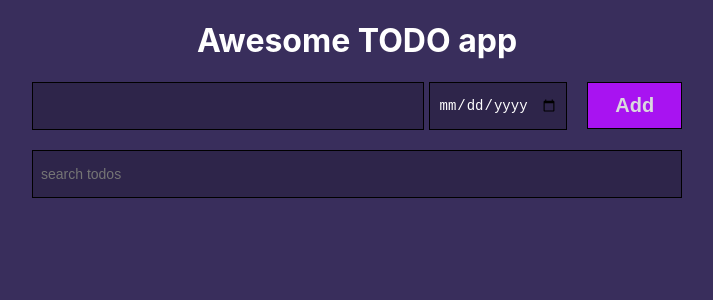
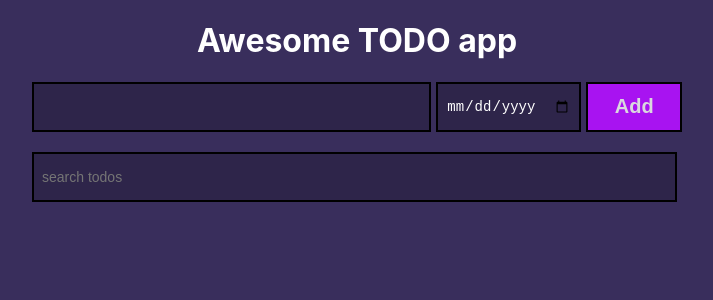
Before and after one commit to zukmkv/react-todo, a React (Create React App) app: page / in a window 1280 px wide. Shown: the top 300 px of the page, without its empty margins (283-996 px from the left). Built offline with nearby package versions, Linux system fonts and the light colour scheme.

Commit message:
empty input is handled properly

```diff
--- a/src/components/TodoBuilder.js
+++ b/src/components/TodoBuilder.js
@@ -10,22 +10,30 @@ class TodoBuilder extends Component{
             todos: [],
             msg: '',
             date: '',
+            msgIsEmpty: false,
         }
         this.handleSubmit = this.handleSubmit.bind(this);
         this.handleChange = this.handleChange.bind(this);
     }
     handleSubmit(e){
         e.preventDefault();
+        if (this.state.msg.trim()) {
             const todosCopy = this.state.todos.slice();
             todosCopy.push({msg: this.state.msg, date: this.state.date});
             this.setState({
                 todos: todosCopy,
                 todosAmount: todosCopy.length,
             });
+        } else {
+            this.setState({
+                msgIsEmpty: true,
+            });
+        }
     }
     handleChange(e){
         this.setState({
             [e.target.name]: e.target.value,
+            msgIsEmpty: false,
         });
     }
     render(){
@@ -35,13 +43,13 @@ class TodoBuilder extends Component{
                     <form className='form'>
                         <input
                             name="msg"
-                            className={'input'}
+                            className={this.state.msgIsEmpty ? 'input input--empty' : 'input'}
                             type="text"
                             onChange={this.handleChange}
                         />
                         <input
                             name="date"
-                            className={'input input--date'}
+                            className='input input--date'
                             type="date"
                             onChange={this.handleChange}
                         />
--- a/src/components/TodoList.js
+++ b/src/components/TodoList.js
@@ -3,15 +3,15 @@ import React from 'react';
 function TodoList(props) {
     return (
       <ul className='todo__list'>{
-        props.todos.map(todo =>
-            <li className={'todo'}>
+        props.todos.map((todo,index) =>
+            <li key={index+todo.msg} className={'todo'}>
                 <div className={'todo__content'}>
                     <div className={'todo__text'}>
                         {todo.msg}
                     </div>
                     {todo.date && <div className='todo__date'>{todo.date}</div>}
                 </div>
-                <div className='todo__delete'>X</div>
+                <div className='todo__delete' onClick={this.handleClick}>X</div>
             </li>
         )
       }</ul>
--- a/src/index.css
+++ b/src/index.css
@@ -5,6 +5,7 @@ body {
     sans-serif;
   -webkit-font-smoothing: antialiased;
   -moz-osx-font-smoothing: grayscale;
+  box-sizing: border-box;
   background-color: #392e5c;
   color: #fff;
 }
@@ -25,13 +26,21 @@ code {
   margin-right: 5px;
   padding: 8px;
   background: rgba(0,0,0,0.2);
-  border: 1px solid black;
+  border: 2px solid black;
   font-size: 14px;
   color: #fff;
 }
 
 .input--date {
-  width: 120px;
+  width: 125px;
+}
+
+.input--search {
+  width: 100%;
+}
+
+.input--empty {
+  border: 2px solid blue;
 }
 
 .todoBuilder {
@@ -48,18 +57,12 @@ code {
   margin: 0 0 20px 0;
 }
 
-.input--search {
-  width: 100%;
-  margin-right: 0;
-}
-
 .btn {
-  height: 47px;
+  height: 50px;
   width: 100px;
-  margin-left: 15px;
   cursor: pointer;
   background-color: #a813f1;
-  border: 1px solid black;
+  border: 2px solid black;
   color:#dad8de;
   font-size: 20px;
 }
@@ -99,4 +102,5 @@ code {
 
 .todo__delete {
   cursor: pointer;
+  user-select: none;
 }
```
Lines whose indentation alone changed are shown as unchanged.
